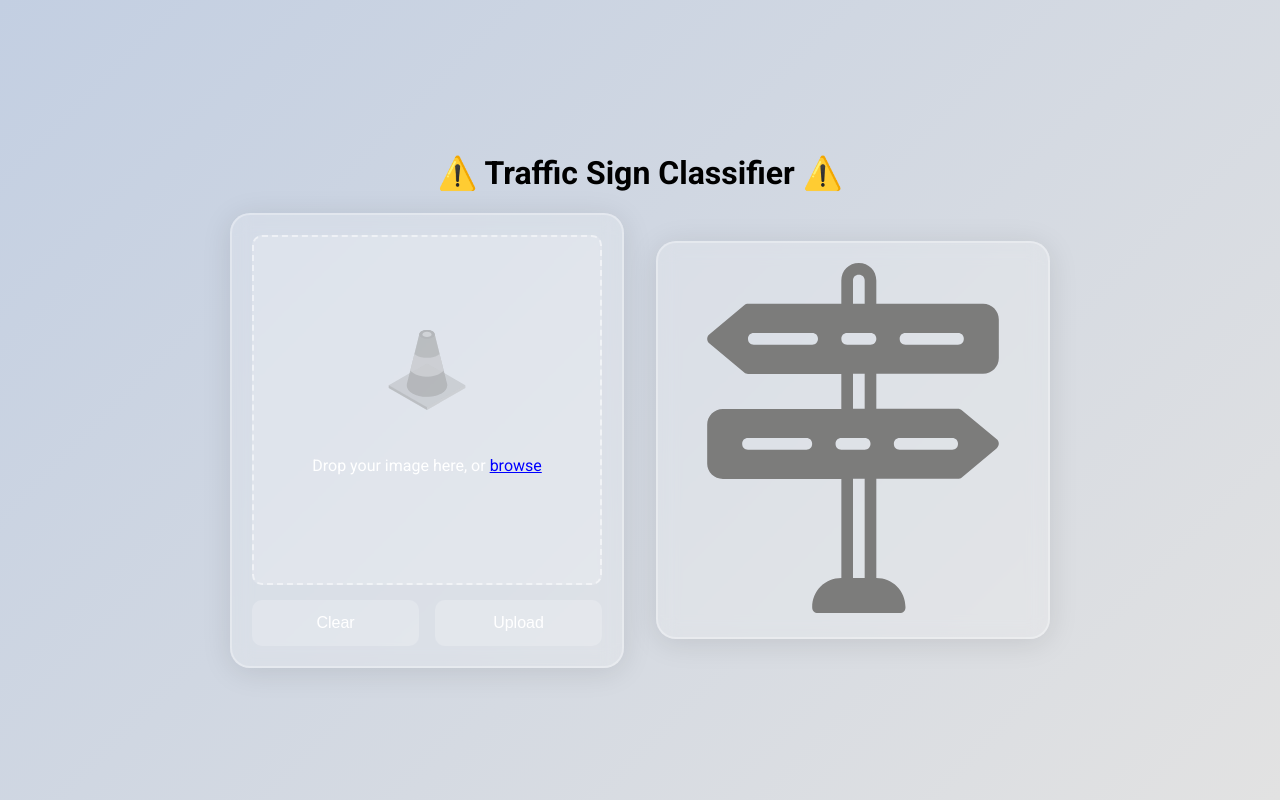
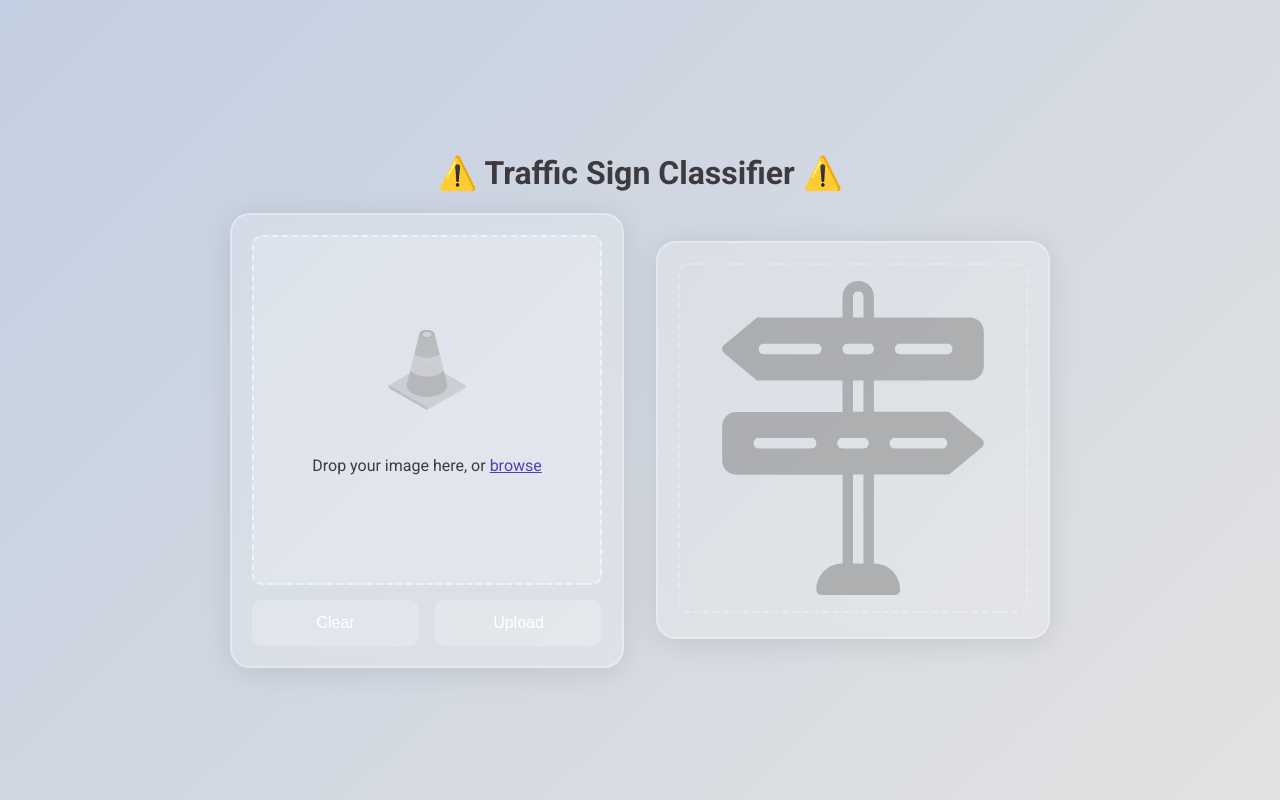
Before and after one commit to FazleLabib/TrafficSignClassifier, a Django app: page / in a window 1280 px wide. Run offline with Django 5.2, Linux system fonts and the light colour scheme.

Commit message:
Update colors

```diff
--- a/TrafficSignClassifier/classifier/static/css/style.css
+++ b/TrafficSignClassifier/classifier/static/css/style.css
@@ -1,13 +1,16 @@
 @import url("https://fonts.googleapis.com/css2?family=Roboto:ital,wght@0,100;0,300;0,400;0,500;0,700;0,900;1,100;1,300;1,400;1,500;1,700;1,900&display=swap");
 
 :root {
+  --color-primary: #4c3fc1;
+  --color-secondary: #9388f0;
+  --color-accent: #ff476d;
   --color-light-blue: #c3cfe2;
   --color-light-gray: #e2e2e2;
+  --color-text-primary: #3d3b3f;
+  --color-text-secondary: #fff;
   --color-white-transparent: rgba(255, 255, 255, 0.2);
   --color-white-dashed: rgba(255, 255, 255, 0.5);
   --color-white-hover: rgba(255, 255, 255, 0.3);
-  --color-text-white: #fff;
-  --color-blue: #00f;
   --shadow-light: 0 0.25rem 1.875rem rgba(0, 0, 0, 0.1);
 }
 
@@ -30,6 +33,10 @@ main {
   flex-direction: column;
   align-items: center;
   justify-content: center;
+}
+
+.header {
+  color: var(--color-text-primary);
 }
 
 .form-container {
@@ -101,20 +108,20 @@ main {
   flex-direction: column;
   justify-content: center;
   align-items: center;
-  color: var(--color-text-white);
+  color: var(--color-text-secondary);
   text-align: center;
   cursor: pointer;
 }
 
 .upload-content p {
   font-size: 1rem;
-  color: var(--color-text-white);
+  color: var(--color-text-primary);
   margin-top: 0.625rem;
   text-align: center;
 }
 
 .upload-content p span {
-  color: var(--color-blue);
+  color: var(--color-primary);
   text-decoration: underline;
 }
 
@@ -123,6 +130,16 @@ main {
   aspect-ratio: 1;
   opacity: 0.5;
   margin-bottom: 2rem;
+}
+
+.results-icon {
+  border: 0.125rem dashed var(--color-white-dashed);
+  border-radius: 0.625rem;
+  padding: 1rem;
+}
+
+#results-placeholder {
+  opacity: 0.5;
 }
 
 .buttons {
@@ -136,7 +153,7 @@ main {
   width: 100%;
   background-color: var(--color-white-transparent);
   border: none;
-  color: var(--color-text-white);
+  color: var(--color-text-secondary);
   font-size: 1rem;
   padding: 0.85rem 1.25rem;
   border-radius: 0.625rem;
```
